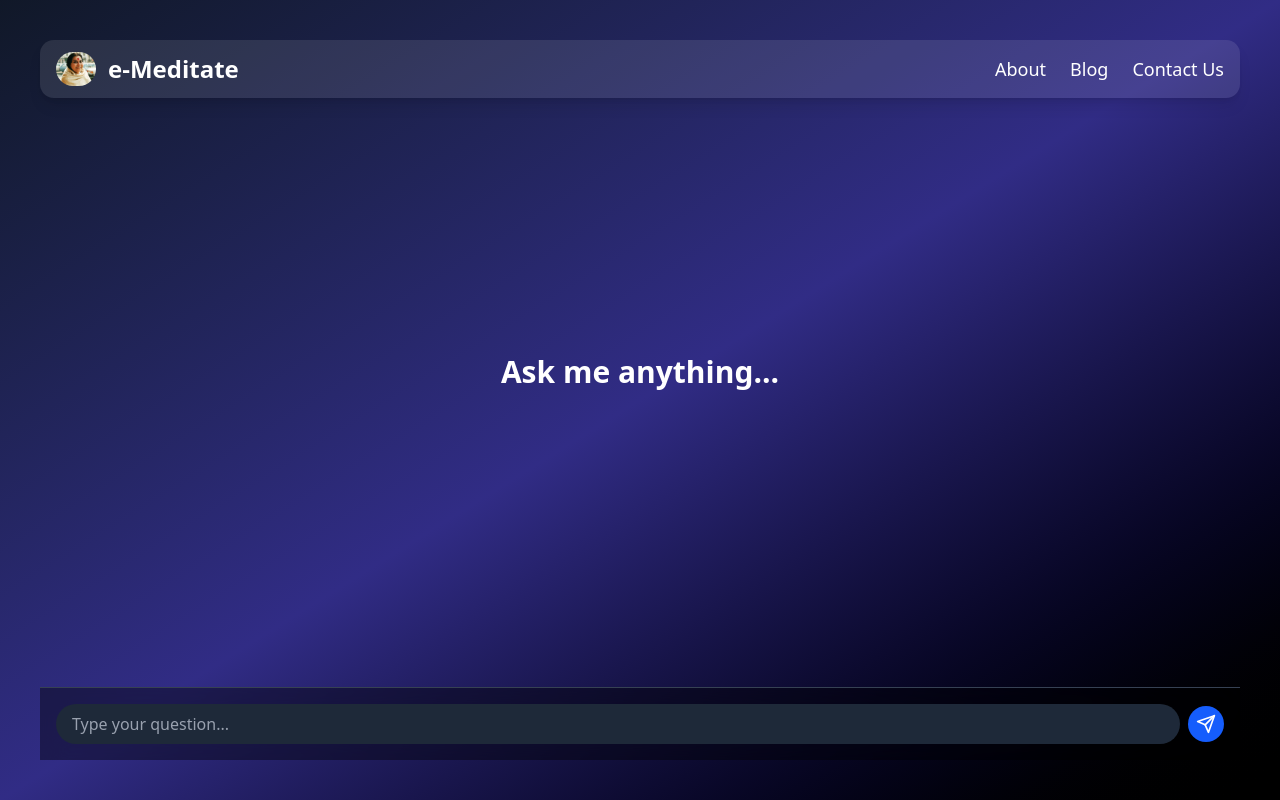
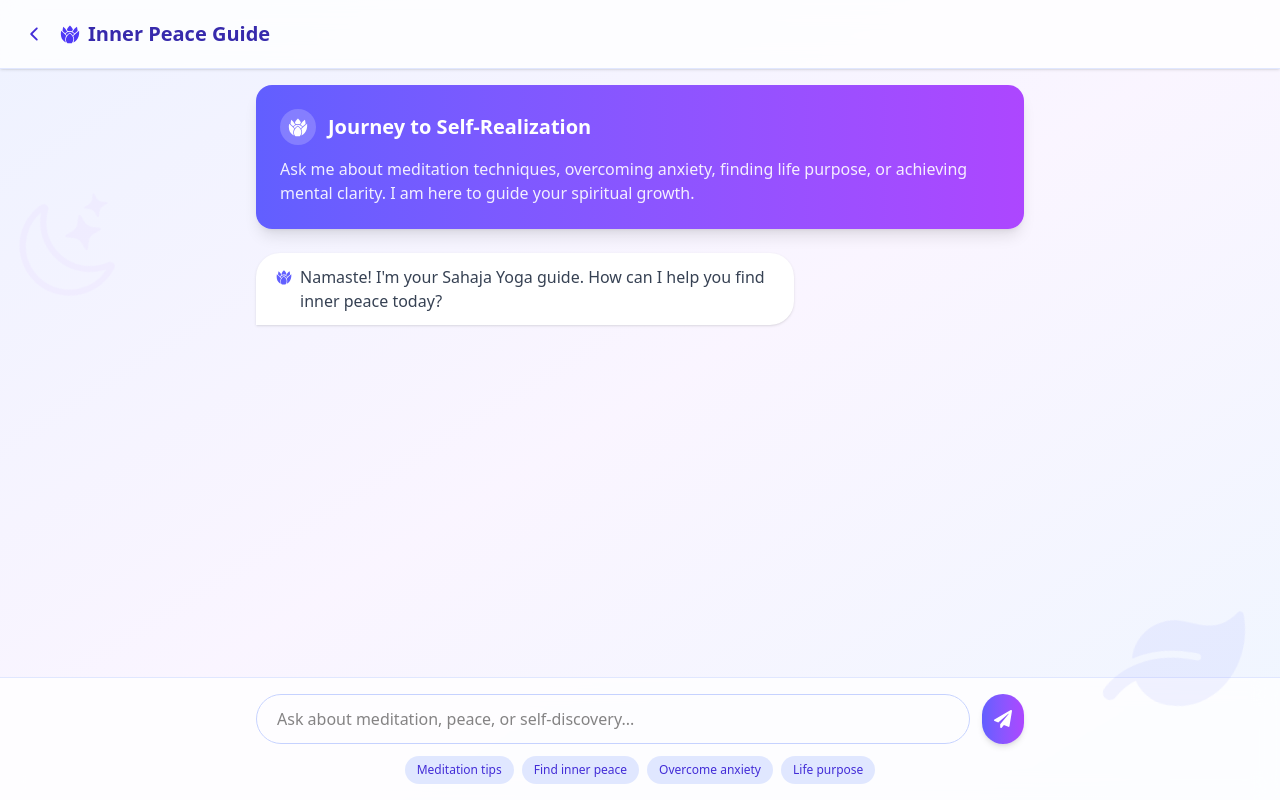
Before and after one commit to Moksh8516/Emeditate, a Next.js app: page /chat in a window 1280 px wide. Built offline with nearby package versions, Linux system fonts and the light colour scheme.

Commit message:
update chat page white mode

```diff
--- a/app/chat/page.tsx
+++ b/app/chat/page.tsx
@@ -1,105 +1,183 @@
-'use client';
+"use client";
+import { useState, useEffect, useRef } from "react";
+import { FaPaperPlane, FaLeaf } from "react-icons/fa";
+import { IoIosArrowBack } from "react-icons/io";
+import { GiLotus } from "react-icons/gi";
+import { BsMoonStars } from "react-icons/bs";
 
-import { useState, KeyboardEvent, ChangeEvent } from 'react';
-import Navbar from '@/components/Navbar';
-// Define message type
-type Message = {
-  sender: 'user' | 'bot';
-  text: string;
-};
+const ChatPage = () => {
+  const [messages, setMessages] = useState<{ text: string; isUser: boolean }[]>(
+    [
+      {
+        text: "Namaste! I'm your Sahaja Yoga guide. How can I help you find inner peace today?",
+        isUser: false,
+      },
+    ]
+  );
+  const [input, setInput] = useState("");
+  const [isLoading, setIsLoading] = useState(false);
+  const messagesEndRef = useRef<HTMLDivElement>(null);
 
-export default function ChatbotPage() {
-  const [messages, setMessages] = useState<Message[]>([]);
-  const [input, setInput] = useState<string>('');
-  const [expanded, setExpanded] = useState<boolean>(false);
+  const scrollToBottom = () => {
+    messagesEndRef.current?.scrollIntoView({ behavior: "smooth" });
+  };
 
-  const handleSend = () => {
+  useEffect(() => {
+    scrollToBottom();
+  }, [messages]);
+
+  const handleSubmit = async (e: React.FormEvent) => {
+    e.preventDefault();
     if (!input.trim()) return;
 
-    const userMessage: Message = { sender: 'user', text: input };
-    const botResponse: Message = { sender: 'bot', text: `You said: "${input}"` };
+    // Add user message
+    const userMessage = { text: input, isUser: true };
+    setMessages((prev) => [...prev, userMessage]);
+    setInput("");
+    setIsLoading(true);
 
-    setMessages(prev => [...prev, userMessage, botResponse]);
-    setInput('');
-    if (!expanded) setExpanded(true);
-  };
+    // Simulate API response with spiritual guidance
+    setTimeout(() => {
+      const botResponses = [
+        "Meditation helps calm the mind. Try sitting quietly for 5 minutes, focusing on your breath.",
+        "True peace comes from within. Reflect on what brings you joy without external validation.",
+        "Imagine a gentle stream washing away your thoughts. Visualize clarity flowing through you.",
+        "Self-realization begins with self-acceptance. What qualities do you appreciate about yourself?",
+        "Connect with nature today. Feel the earth beneath your feet and the air around you.",
+        "Release tension by focusing on your crown chakra. Visualize a warm, golden light above your head.",
+      ];
 
-  const handleKeyDown = (e: KeyboardEvent<HTMLInputElement>) => {
-    if (e.key === 'Enter') handleSend();
-  };
-
-  const handleInputChange = (e: ChangeEvent<HTMLInputElement>) => {
-    setInput(e.target.value);
+      const response =
+        botResponses[Math.floor(Math.random() * botResponses.length)];
+      setMessages((prev) => [...prev, { text: response, isUser: false }]);
+      setIsLoading(false);
+    }, 1500);
   };
 
   return (
-    <>
-    <div className="flex flex-col h-screen bg-gradient-to-br from-gray-900 via-indigo-900 to-black text-white p-10">
-    <Navbar/>
-      {/* Full Chat Interface */}
-      {expanded && (
-        <main className="flex-1 overflow-y-auto p-6 space-y-4 md:space-y-6 transition-all duration-500 ease-in-out">
+    <div className="flex flex-col h-screen bg-gradient-to-br from-indigo-50 via-purple-50 to-blue-50">
+      {/* Header */}
+      <header className="bg-white/80 backdrop-blur-md shadow-sm p-4 flex items-center border-b border-indigo-100">
+        <button className="p-2 rounded-full hover:bg-indigo-100 mr-2">
+          <IoIosArrowBack className="text-indigo-700 text-xl" />
+        </button>
+        <GiLotus className="text-indigo-600 text-xl mr-2" />
+        <h1 className="text-xl font-semibold text-indigo-800">
+          Inner Peace Guide
+        </h1>
+      </header>
+
+      {/* Chat Container */}
+      <div className="flex-1 overflow-y-auto p-4 pb-20">
+        <div className="max-w-3xl mx-auto">
+          {/* Welcome Card */}
+          <div className="bg-gradient-to-r from-indigo-500 to-purple-500 rounded-2xl p-6 text-white mb-6 shadow-lg">
+            <div className="flex items-center mb-3">
+              <div className="bg-white/20 p-2 rounded-full mr-3">
+                <GiLotus className="text-xl" />
+              </div>
+              <h2 className="text-xl font-bold">Journey to Self-Realization</h2>
+            </div>
+            <p className="opacity-90">
+              Ask me about meditation techniques, overcoming anxiety, finding
+              life purpose, or achieving mental clarity. I am here to guide your
+              spiritual growth.
+            </p>
+          </div>
+
+          {/* Messages */}
           {messages.map((msg, index) => (
             <div
               key={index}
-              className={`flex ${msg.sender === 'user' ? 'justify-end' : 'justify-start'}`}
+              className={`flex mb-6 ${msg.isUser ? "justify-end" : "justify-start"}`}
             >
               <div
-                className={`max-w-xs sm:max-w-md px-4 py-3 rounded-xl shadow-lg ${
-                  msg.sender === 'user'
-                    ? 'bg-blue-600 text-white rounded-tr-none'
-                    : 'bg-gray-800 text-white rounded-tl-none'
+                className={`max-w-[85%] lg:max-w-[70%] rounded-3xl px-5 py-3 ${
+                  msg.isUser
+                    ? "bg-indigo-600 text-white rounded-br-none"
+                    : "bg-white text-gray-700 shadow-sm rounded-bl-none"
                 }`}
               >
-                {msg.text}
+                <div className="flex items-start">
+                  {!msg.isUser && (
+                    <div className="mr-2 mt-1 text-indigo-500">
+                      <GiLotus />
+                    </div>
+                  )}
+                  <p>{msg.text}</p>
+                </div>
               </div>
             </div>
           ))}
-        </main>
-      )}
 
-      {/* Initial Prompt Box */}
-      {!expanded && (
-        <div className="flex-1 flex items-center justify-center px-4">
-          <h1 className="text-2xl sm:text-3xl font-semibold text-center max-w-md mb-10">
-            Ask me anything...
-          </h1>
+          {isLoading && (
+            <div className="flex mb-6 justify-start">
+              <div className="bg-white text-gray-700 shadow-sm rounded-3xl rounded-bl-none px-5 py-3">
+                <div className="flex space-x-1">
+                  <div className="w-2 h-2 bg-indigo-400 rounded-full animate-pulse"></div>
+                  <div
+                    className="w-2 h-2 bg-indigo-400 rounded-full animate-pulse"
+                    style={{ animationDelay: "0.2s" }}
+                  ></div>
+                  <div
+                    className="w-2 h-2 bg-indigo-400 rounded-full animate-pulse"
+                    style={{ animationDelay: "0.4s" }}
+                  ></div>
+                </div>
+              </div>
+            </div>
+          )}
+          <div ref={messagesEndRef} />
         </div>
-      )}
+      </div>
 
       {/* Input Area */}
-      <footer className="bg-black/40 backdrop-blur-md p-4 border-t border-gray-700 transition-all duration-300">
-        <div className="flex items-center gap-2">
+      <div className="bg-white/80 backdrop-blur-md border-t border-indigo-100 p-4 fixed bottom-0 w-full">
+        <form onSubmit={handleSubmit} className="max-w-3xl mx-auto flex">
           <input
             type="text"
             value={input}
-            onChange={handleInputChange}
-            onKeyDown={handleKeyDown}
-            placeholder="Type your question..."
-            className="flex-1 px-4 py-2 rounded-full outline-none bg-gray-800 text-white placeholder:text-gray-400 focus:bg-gray-700 transition"
+            onChange={(e) => setInput(e.target.value)}
+            placeholder="Ask about meditation, peace, or self-discovery..."
+            className="flex-1 border border-indigo-200 rounded-full px-5 py-3 focus:outline-none focus:ring-2 focus:ring-indigo-300 focus:border-transparent"
           />
           <button
-            onClick={handleSend}
-            className="p-2 bg-blue-600 hover:bg-blue-700 text-white rounded-full transition"
+            type="submit"
+            disabled={isLoading}
+            className="ml-3 bg-gradient-to-r from-indigo-500 to-purple-500 text-white rounded-full p-3 hover:opacity-90 transition-opacity disabled:opacity-50 shadow-md"
           >
-            <svg
-              xmlns="http://www.w3.org/2000/svg"
-              width="20"
-              height="20"
-              viewBox="0 0 24 24"
-              fill="none"
-              stroke="currentColor"
-              strokeWidth="2"
-              strokeLinecap="round"
-              strokeLinejoin="round"
+            <FaPaperPlane className="text-lg" />
+          </button>
+        </form>
+
+        {/* Quick Prompts */}
+        <div className="flex flex-wrap gap-2 mt-3 justify-center">
+          {[
+            "Meditation tips",
+            "Find inner peace",
+            "Overcome anxiety",
+            "Life purpose",
+          ].map((prompt) => (
+            <button
+              key={prompt}
+              onClick={() => setInput(prompt)}
+              className="text-xs bg-indigo-100 text-indigo-700 rounded-full px-3 py-1.5 hover:bg-indigo-200 transition-colors"
             >
-              <line x1="22" y1="2" x2="11" y2="13"></line>
-              <polygon points="22 2 15 22 11 13 2 9 22 2"></polygon>
-            </svg>
-          </button>
+              {prompt}
+            </button>
+          ))}
         </div>
-      </footer>
+      </div>
+
+      {/* Floating Elements */}
+      <div className="fixed bottom-20 right-10 opacity-10 text-indigo-400 rotate-12">
+        <FaLeaf className="w-32 h-32" />
+      </div>
+      <div className="fixed top-1/4 left-5 opacity-5 text-purple-400 -rotate-12">
+        <BsMoonStars className="w-24 h-24" />
+      </div>
     </div>
-    </>
   );
-}
+};
+
+export default ChatPage;
```
